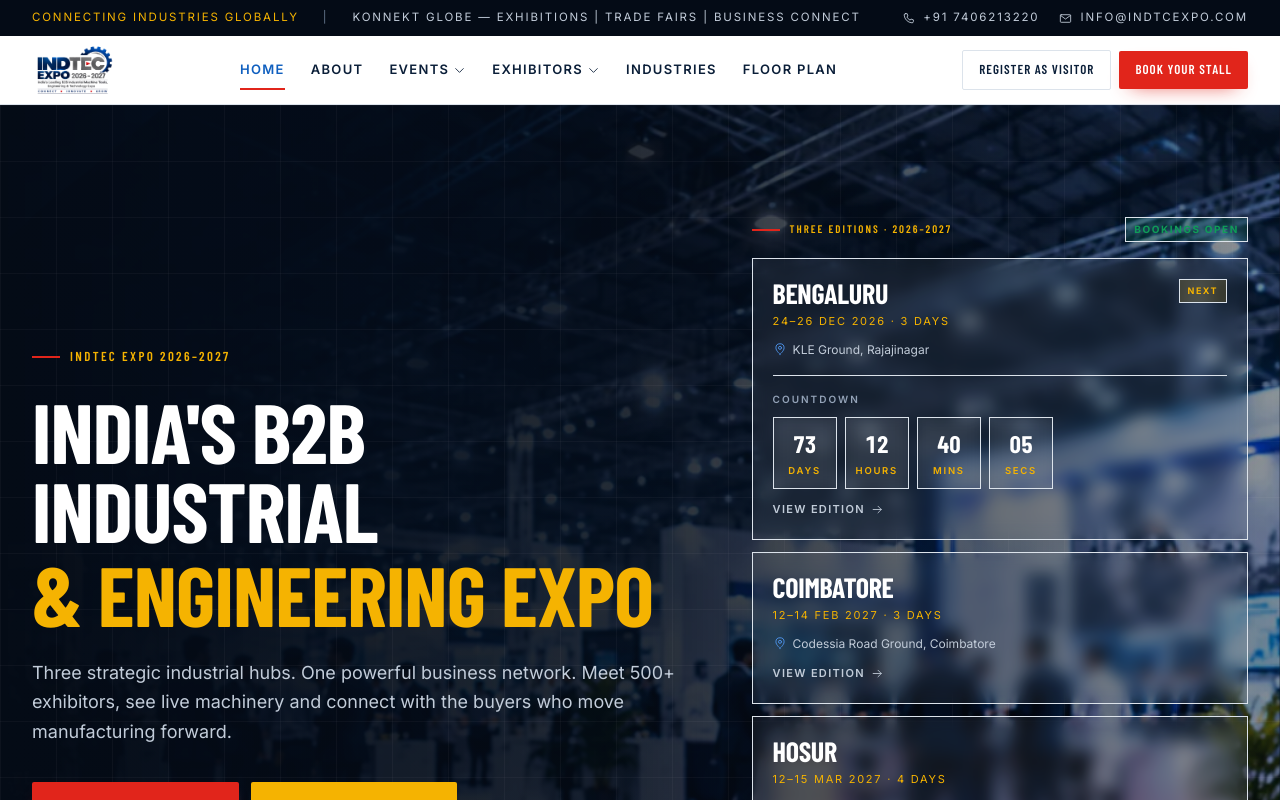
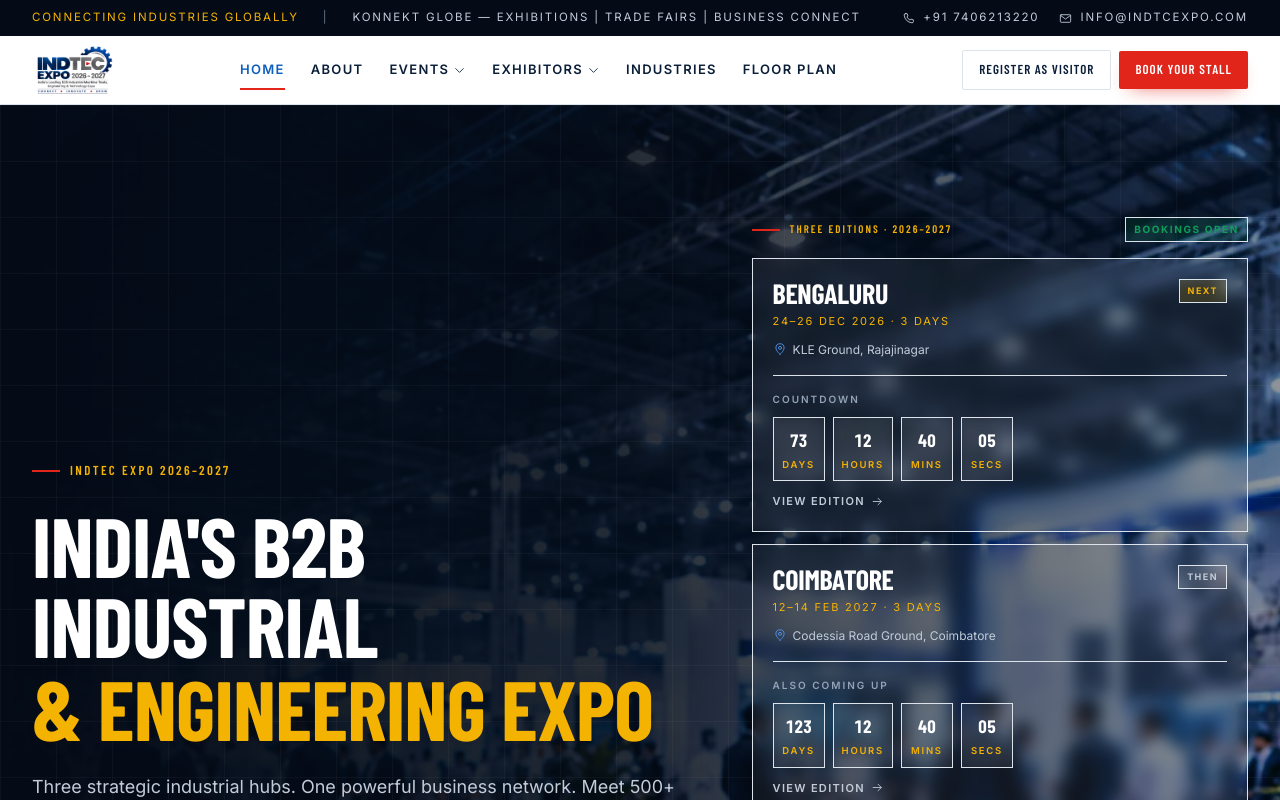
Before and after one commit to heymovox/indtecexpo, a Next.js app: page / in a window 1280 px wide. Shown: the top 800 px of the page. Built offline with nearby package versions, Linux system fonts and the light colour scheme.

Commit message:
Show countdowns for the next two editions in the hero

```diff
--- a/src/app/page.tsx
+++ b/src/app/page.tsx
@@ -16,7 +16,7 @@ import {
   whyVisitBenefits,
 } from "@/data/exhibitors";
 import { faqs } from "@/data/faqs";
-import { getSortedEvents, getNextEvent, seriesStats } from "@/data/events";
+import { getSortedEvents, getUpcomingEvents, seriesStats } from "@/data/events";
 import { floorPhotos } from "@/data/floorPhotos";
 import { faqJsonLd, JsonLd } from "@/lib/seo";
 
@@ -37,7 +37,7 @@ const marqueeItems = [
 
 export default function HomePage() {
   const events = getSortedEvents();
-  const nextEvent = getNextEvent();
+  const upcomingEvents = getUpcomingEvents(2);
   const featuredFaqs = faqs.filter((item) => item.group === "Exhibiting").slice(0, 5);
 
   return (
@@ -120,7 +120,13 @@ export default function HomePage() {
 
               <ul className="mt-4 grid gap-3">
                 {events.map((event) => {
-                  const isNext = event.slug === nextEvent?.slug;
+                  // The next two editions each get a live countdown; the third
+                  // stays a plain card so the column does not get too tall.
+                  const upcomingIndex = upcomingEvents.findIndex(
+                    (upcoming) => upcoming.slug === event.slug,
+                  );
+                  const isNext = upcomingIndex === 0;
+                  const hasCountdown = upcomingIndex > -1;
                   return (
                     <li key={event.slug}>
                       <Link
@@ -140,6 +146,10 @@ export default function HomePage() {
                             <span className="shrink-0 border border-gold-500/50 bg-gold-500/15 px-2 py-1 text-[9px] font-bold uppercase tracking-[0.16em] text-gold-500">
                               Next
                             </span>
+                          ) : hasCountdown ? (
+                            <span className="shrink-0 border border-white/25 bg-white/10 px-2 py-1 text-[9px] font-bold uppercase tracking-[0.16em] text-steel-300">
+                              Then
+                            </span>
                           ) : null}
                         </div>
 
@@ -154,12 +164,16 @@ export default function HomePage() {
                           </span>
                         </p>
 
-                        {isNext ? (
+                        {hasCountdown ? (
                           <div className="mt-4 border-t border-white/10 pt-4">
                             <p className="mb-2.5 text-[10px] font-semibold uppercase tracking-[0.2em] text-steel-400">
-                              Countdown
+                              {isNext ? "Countdown" : "Also coming up"}
                             </p>
-                            <Countdown target={event.startDate} />
+                            <Countdown
+                              target={event.startDate}
+                              size="sm"
+                              label={`Countdown to INDTEC EXPO ${event.city}`}
+                            />
                           </div>
                         ) : null}
 
--- a/src/components/ui/Countdown.tsx
+++ b/src/components/ui/Countdown.tsx
@@ -18,10 +18,12 @@ export function Countdown({
   target,
   className,
   size = "md",
+  label = "Countdown to next event",
 }: {
   target: string;
   className?: string;
   size?: "sm" | "md" | "lg";
+  label?: string;
 }) {
   const [time, setTime] = useState<ReturnType<typeof diff> | null>(null);
 
@@ -58,11 +60,11 @@ export function Countdown({
   ];
 
   return (
-    <div
-      className={cn("flex items-stretch gap-2", className)}
-      role="timer"
-      aria-label="Countdown to next event"
-    >
+      <div
+        className={cn("flex items-stretch gap-2", className)}
+        role="timer"
+        aria-label={label}
+      >
       {items.map((item) => (
         <div
           key={item.label}
--- a/src/data/events.ts
+++ b/src/data/events.ts
@@ -416,12 +416,22 @@ export function getSortedEvents(): ExpoEvent[] {
 }
 
 export function getNextEvent(now: Date = new Date()): ExpoEvent | null {
-  const sorted = getSortedEvents();
-  return (
-    sorted.find((event) => new Date(event.endDate).getTime() > now.getTime()) ??
-    sorted[sorted.length - 1] ??
-    null
+  return getUpcomingEvents(1, now)[0] ?? null;
+}
+
+/**
+ * The next `count` editions that have not finished yet, soonest first.
+ * Used by the hero to show countdowns for more than just the first edition.
+ */
+export function getUpcomingEvents(count = 2, now: Date = new Date()): ExpoEvent[] {
+  const upcoming = getSortedEvents().filter(
+    (event) => new Date(event.endDate).getTime() > now.getTime(),
   );
+  // Once the whole series has run, fall back to the last edition rather than
+  // rendering an empty hero.
+  return upcoming.length > 0
+    ? upcoming.slice(0, count)
+    : getSortedEvents().slice(-count);
 }
 
 export function getEventStatus(event: ExpoEvent, now: Date = new Date()) {
```
